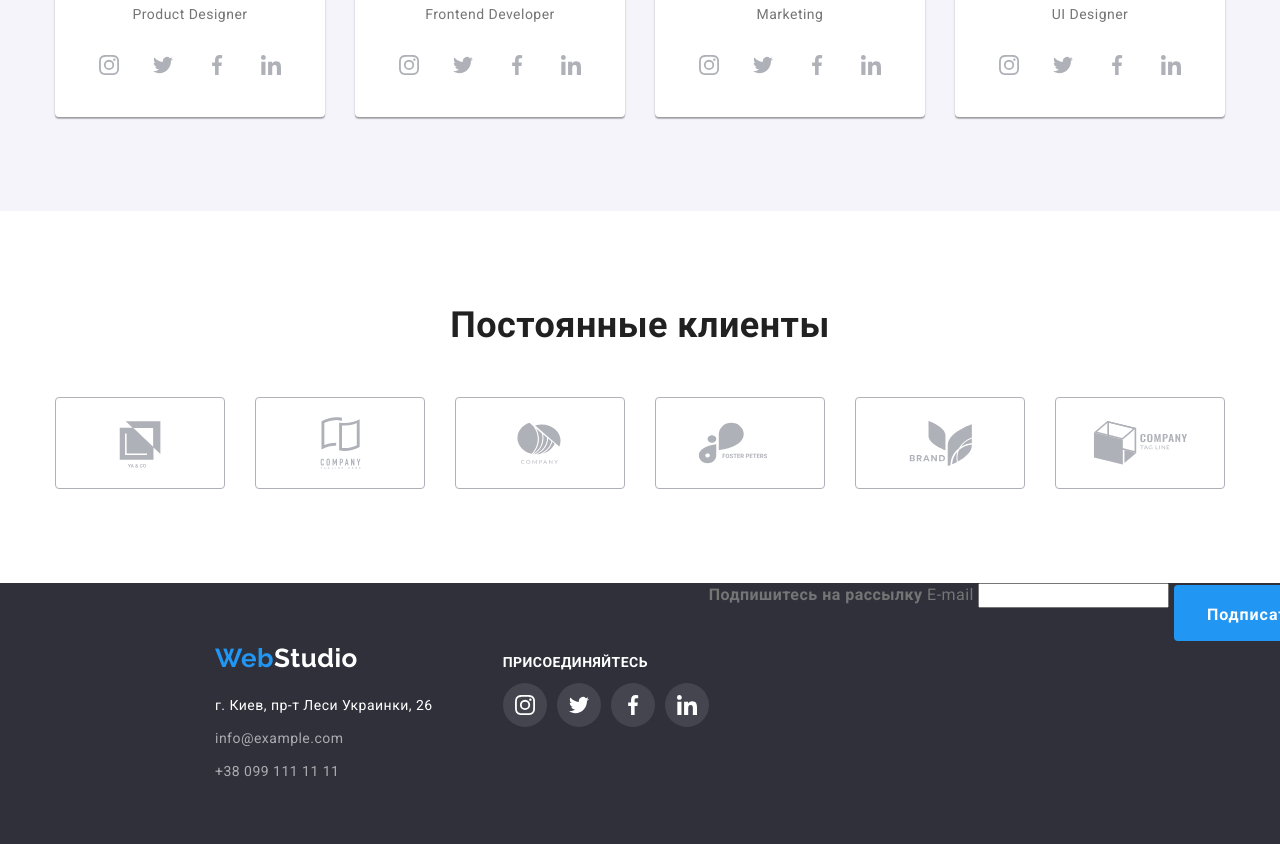
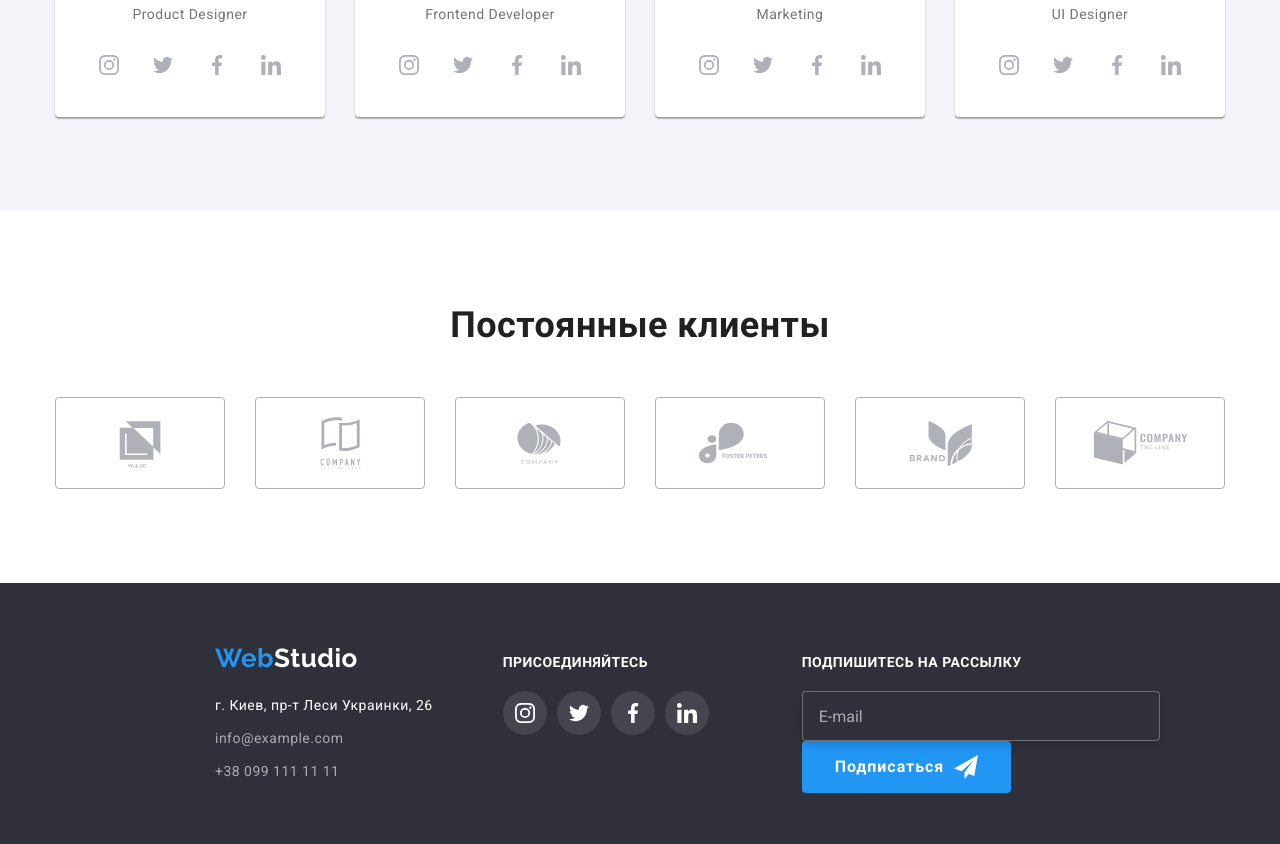
Before and after one commit to MellYu/goit-markup-hw-06, a plain HTML site: page index.html in a window 1280 px wide. Shown: the part 2104-2948 px from the top of the page. Drawn offline with nearby package versions, Linux system fonts and the light colour scheme.

Commit message:
add button subscription

```diff
--- a/css/style.css
+++ b/css/style.css
@@ -526,13 +526,15 @@
 
     .footer-items {
         display: flex;
-
+        /* justify-content: space-between; */
     }
     .join-us {
         padding-top: 72px;
         margin-left: 70px;
+        margin-right: 93px;
     }
     .join-title {
+        margin-bottom: 20px;
         font-size: 14px;
         line-height: 1.14;
         text-transform: uppercase;
@@ -542,13 +544,35 @@
     .join-us-links {
         background-color: rgba(255, 255, 255, 0.1);
         color: var(--white-color);
+    }
+    .subscription {
+        padding-top: 72px;
+    }
 
+    .email-field {
+        padding-left: 16px;
+        width: 358px;
+        height: 50px;
+        margin-right: 12px;
+        border: 1px solid rgba(255, 255, 255, 0.3);
+            filter: drop-shadow(0px 4px 4px rgba(0, 0, 0, 0.15));
+            border-radius: 4px;
+            background-color: var(--background-header-footer);
     }
+
+    input[type="email"]::placeholder {
+        font-size: 16px;
+        line-height: 1.25;
+        color: rgba(255, 255, 255, 0.6);
+    }
+
     .btn.primary.subscription-btn {
-        vertical-align: text-top;
+        display: flex;
+        align-items: center;
         color: var(--white-color)
     }
     .icon-send {
+        margin-left: 10px;
         fill: currentColor;
     }
 
--- a/index.html
+++ b/index.html
@@ -343,9 +343,11 @@
                 </ul>
             </div>
             <div class="subscription">
-                <b>Подпишитесь на рассылку</b>
-                <label for="email">E-mail</label>
-                <input type="email" name="email" id="email">
+                <h2 class="join-title">Подпишитесь на рассылку</h2>
+                <label>
+                    <input class="email-field" type="email" name="email" placeholder="E-mail">
+                </label>
+
                 <button class="btn primary subscription-btn" type="submit">
                     Подписаться
                     <svg width="24px" height="24px" class="icon-send">
```
